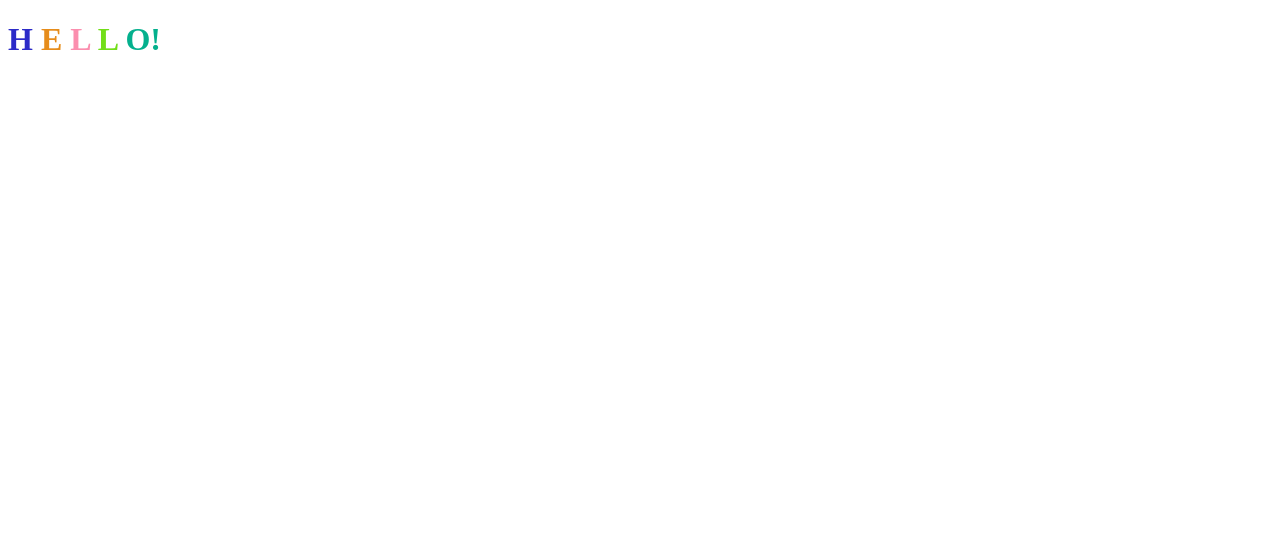
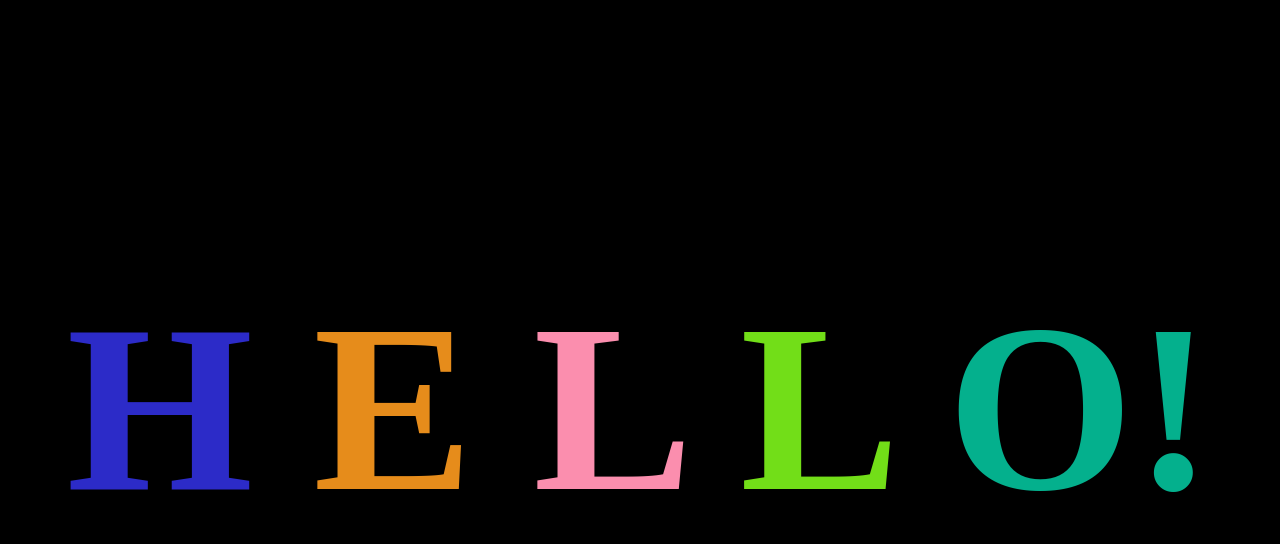
Before and after one commit to slchavira/Unit6GitDemo, a plain HTML site: page index.html in a window 1280 px wide. Drawn offline with Linux system fonts and the light colour scheme.

Commit message:
add basic styles

```diff
--- /dev/null
+++ b/app.css
@@ -0,0 +1,16 @@
+body {
+    display: flex;
+    justify-content: center;
+    align-items: center;
+    height: 100vh;
+    background-color: black;
+}
+
+h1 {
+    font-size: 15rem;
+    font-family: Montserrat;;
+}
+
+.letter {
+    transition: color 1000ms;
+}
--- a/index.html
+++ b/index.html
@@ -4,6 +4,7 @@
     <meta charset="UTF-8">
     <meta http-equiv="X-UA-Compatible" content="IE=edge">
     <meta name="viewport" content="width=device-width, initial-scale=1.0">
+    <link rel="stylesheet" href="app.css">
     <title>Random Colors</title>
 </head>
 <body>
```
